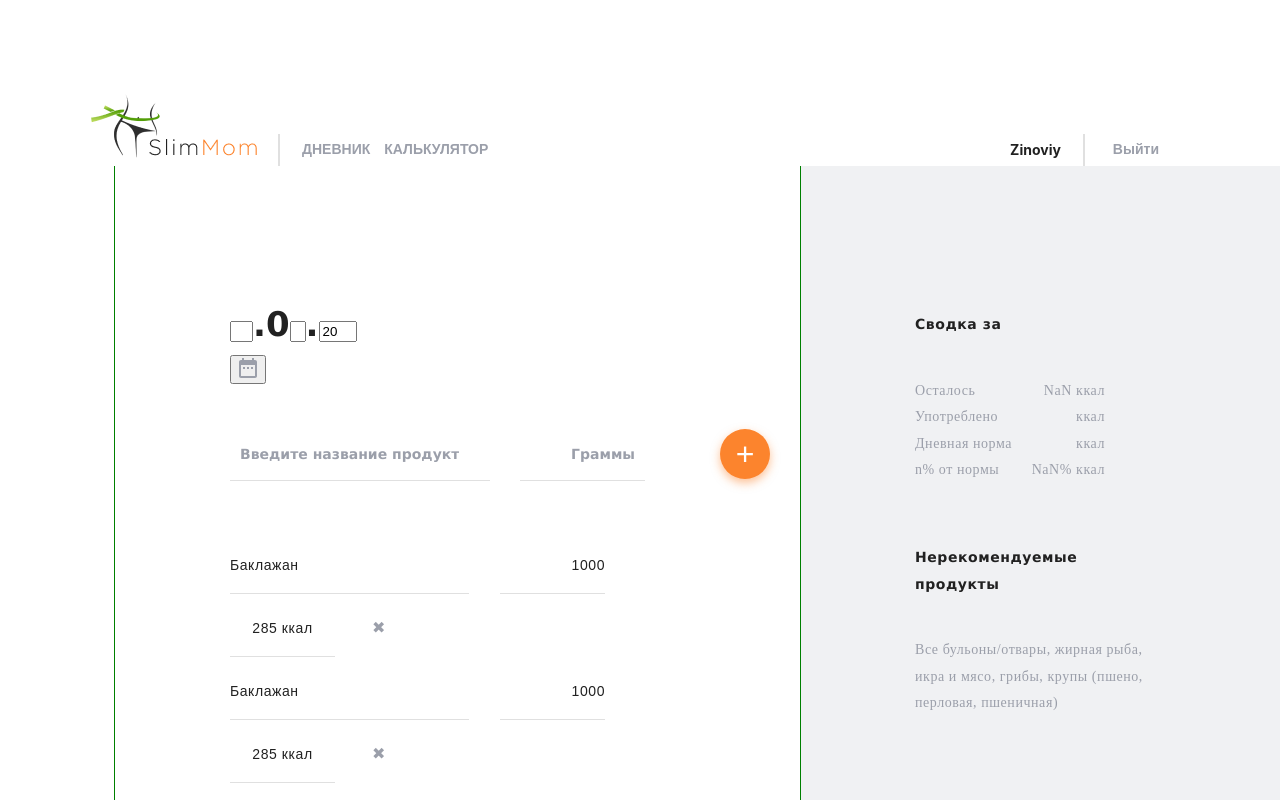
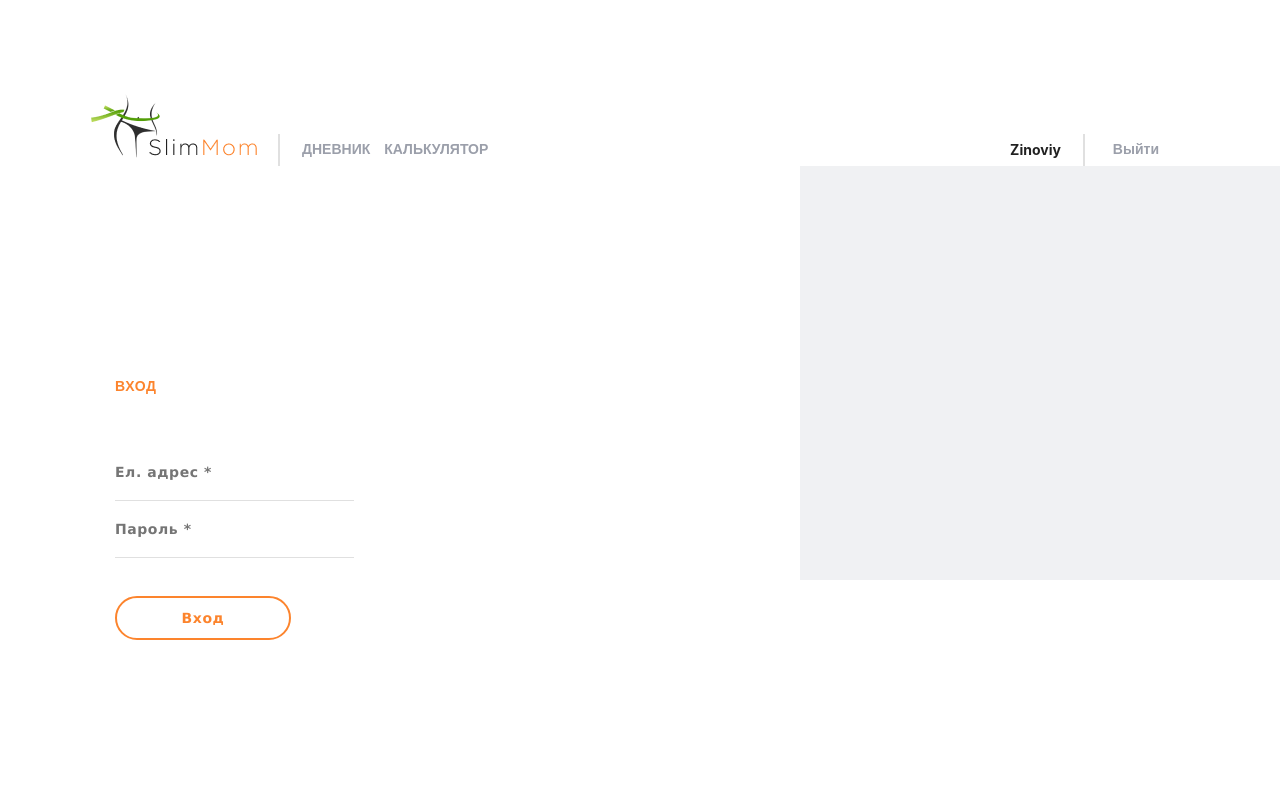
Before and after one commit to MarynaKip/SlimMom-frontend, a React (Create React App) app: page / in a window 1280 px wide. Shown: the top 800 px of the page. Built offline with nearby package versions, Linux system fonts and the light colour scheme.

Commit message:
add routes

```diff
--- a/src/App.js
+++ b/src/App.js
@@ -14,9 +14,11 @@ const App = () => {
             <Header />
             <main className="bg-wrapper">
                 <Switch>
+                    <Route exact path={routes.home} render={PromoView} />
                     <Route path={routes.register} render={Register} />
                     <Route path={routes.login} render={Login} />
                     <Route path={routes.diary} render={DiaryPageView} />
+                    {/* <Route path={routes.calculator} render={Calculator}/> */}
                 </Switch>
             </main>
         </>
--- a/src/pages/PromoView/index.jsx
+++ b/src/pages/PromoView/index.jsx
@@ -1,13 +1,10 @@
 import './styles.css';
-import Header from '../../components/Header';
 import Login from '../../components/LoginForm';
 import Register from '../../components/RegistrationForm';
-import { Switch } from 'react-router-dom';
 
 const PromoView = () => {
     return (
-        <div className="bg-wrapper__promo">
-            <Header />
+        <div>
             {/* <Register/> */}
             <Login />
         </div>
--- a/src/routes.js
+++ b/src/routes.js
@@ -3,6 +3,7 @@ const routes = {
     register: '/register',
     login: '/login',
     mydiary: '/mydiary',
+    calculator: '/calculator',
 };
 
 export default routes;
```
